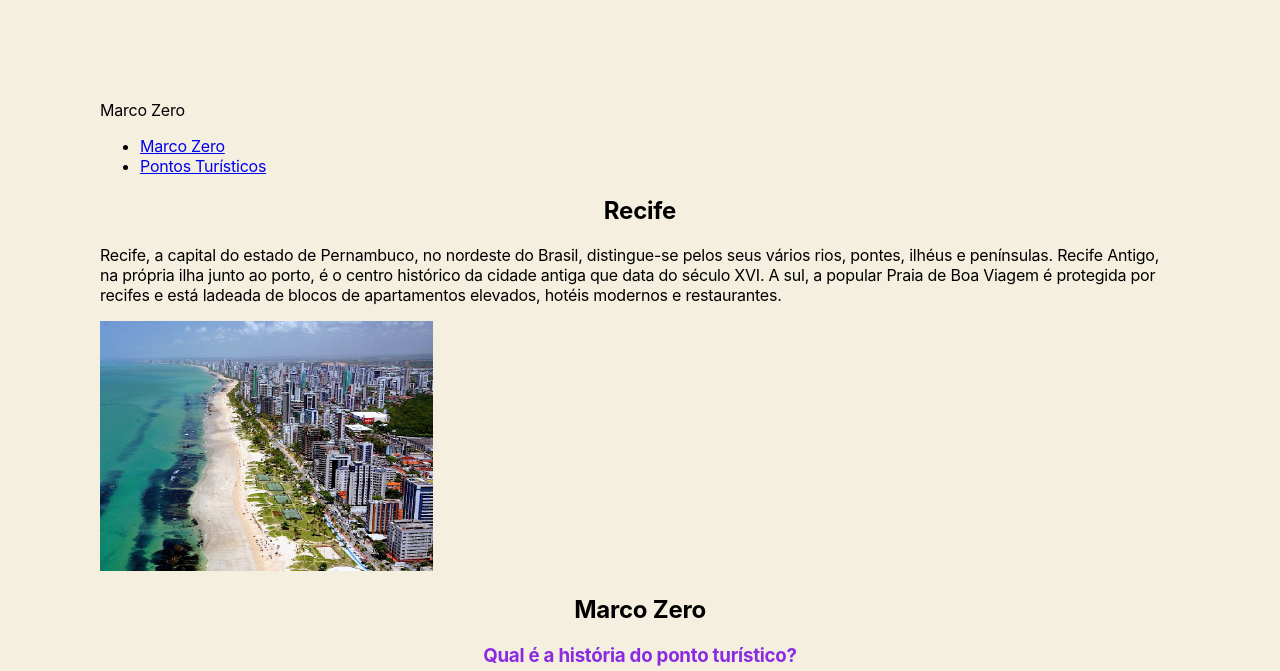
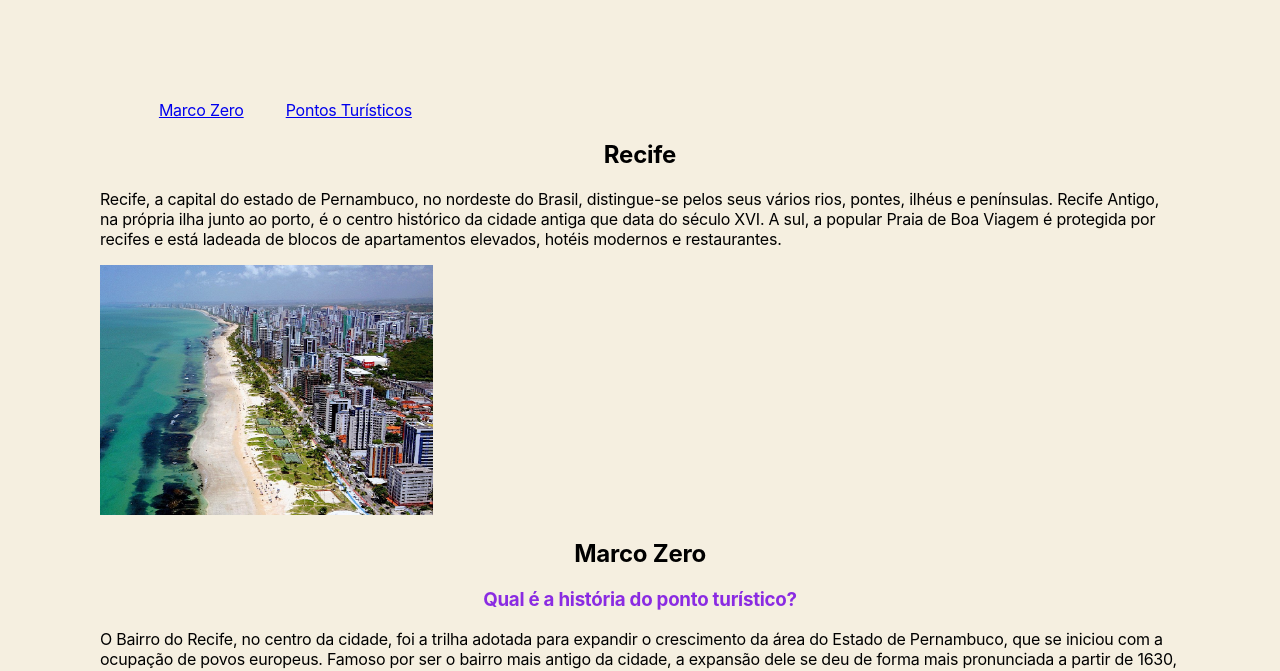
Before and after one commit to adriellediogo/Marco-Zero---Recife, a plain HTML site: page index.html in a window 1280 px wide. Shown: the top 671 px of the page. Drawn offline with Linux system fonts and the light colour scheme.

Commit message:
css atualizado

```diff
--- a/index.html
+++ b/index.html
@@ -8,7 +8,6 @@
 </head>
 <body>
     <header>
-        <span>Marco Zero</span>
         <ul>
             <li><a href="/index.html">Marco Zero</a></li>
             <li><a href="/pontos_turisticos.html">Pontos Turísticos</a></li>
--- a/style.css
+++ b/style.css
@@ -10,6 +10,10 @@ body {
     border: 100px;
     margin: 100px;
 
+}
+li{
+    display:inline;
+    margin: 0.5cm;
 }
 
 h3 {
```
Also changed, not shown: pontos_turisticos.html (+0 -1 lines), img/pernambuco.png (added).
